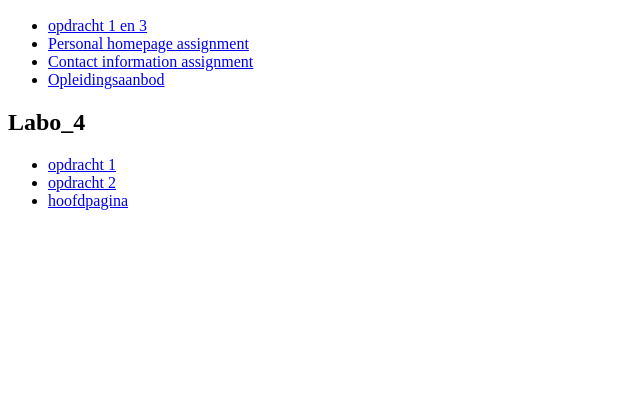
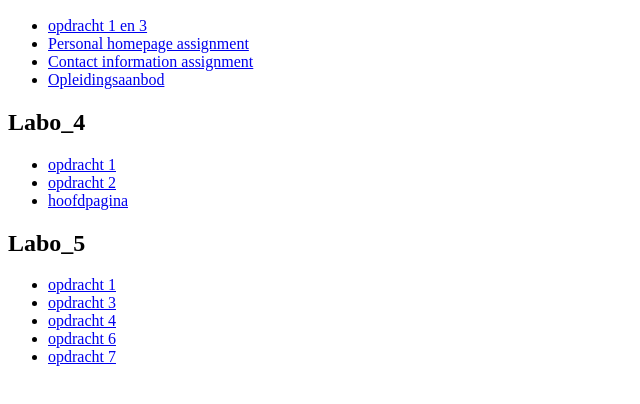
Before and after one commit to EduardVandamme/webdevelopment, a plain HTML site: page index.html in a window 1280 px wide. Shown: the part 110-514 px from the top of the page, without its empty margins (0-640 px from the left). Drawn offline with Linux system fonts and the light colour scheme.

Commit message:
commit 7

```diff
--- a/index.html
+++ b/index.html
@@ -23,5 +23,15 @@
     <li><a href="Labo_4/opdracht_5/index.html">hoofdpagina</a> </li>
 </ul>
 </p>
+<h2>Labo_5</h2>
+<p>
+<ul>
+    <li><a href="Labo_5/opdracht_1.html">opdracht 1</a></li>
+    <li><a href="Labo_5/opdracht_3.html">opdracht 3</a></li>
+    <li><a href="Labo_5/opdracht_4.html">opdracht 4</a> </li>
+    <li><a href="Labo_5/opdracht_6/index.html">opdracht 6</a> </li>
+    <li><a href="Labo_5/opdracht_7.html">opdracht 7</a> </li>
+</ul>
+</p>
 </body>
 </html>
```
Also changed, not shown: Labo_5/opdracht_4.html (+2 -1 lines), Labo_5/images/designsWebs.png (added).
